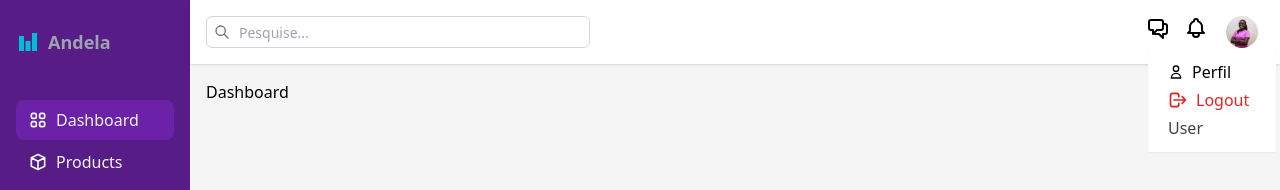
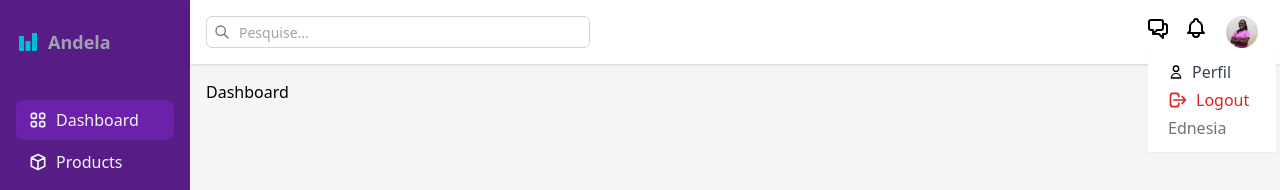
Before and after one commit to MatolaTheCoder/andela-sweet-gift, a React (Create React App) app: page / in a window 1280 px wide. Both pictures are taken after a click on the button 1242 px from the left and 32 px from the top of the page. Shown: the top 190 px of the page. Built offline with nearby package versions, Linux system fonts and the light colour scheme.

Commit message:
User options

```diff
--- a/src/components/shared/Header.jsx
+++ b/src/components/shared/Header.jsx
@@ -72,7 +72,7 @@ export default function Header() {
                         <Menu.Item className=''>
                             <button className=' flex w-full hover:text-purple-800' onClick={()=>navigate('/login')}>
                                 <div className='flex items-center gap-2'>
-                                    <HiOutlineUser/><p>Perfil</p>
+                                    <HiOutlineUser/><p className='text-gray-700'>Perfil</p>
                                 </div>
                             </button>
                         </Menu.Item>
@@ -84,7 +84,7 @@ export default function Header() {
                             </button>
                         </Menu.Item>
                         <Menu.Item disabled>
-                            <span className="opacity-75">User</span>
+                            <span className="opacity-55">Ednesia</span>
                         </Menu.Item>
                     </div>
                 </Menu.Items>
```
